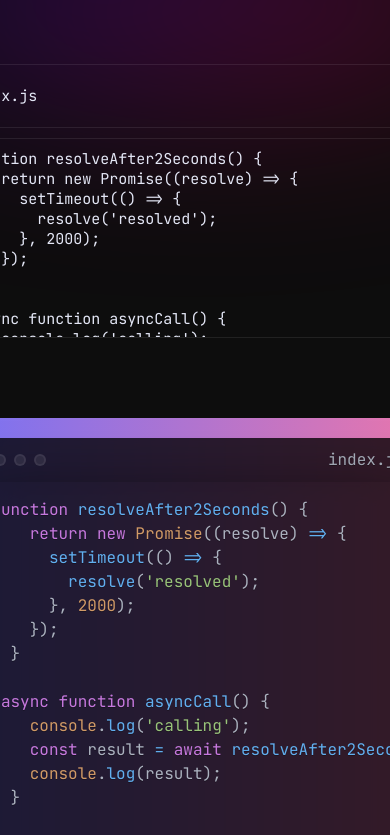
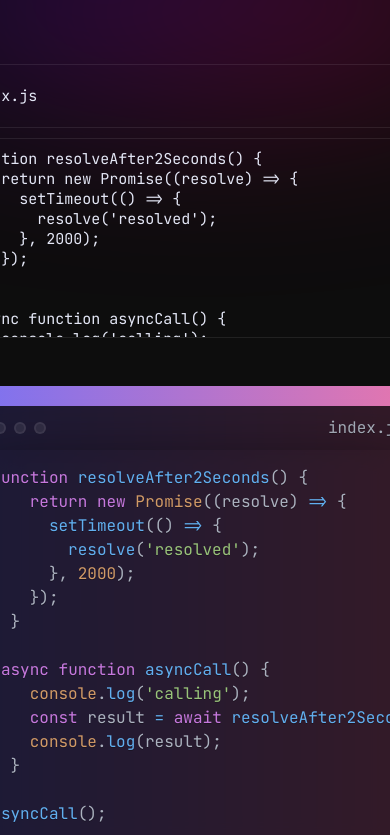
Before and after one commit to preetsuthar17/SnippiX, a Next.js app: page / in a window 390 px wide. Shown: the top 835 px of the page. Built offline with nearby package versions, Linux system fonts and the light colour scheme.

Commit message:
Refactor Showcase component to remove redundant code and improve code organization

```diff
--- a/src/styles/globals.scss
+++ b/src/styles/globals.scss
@@ -68,14 +68,3 @@ button {
 textarea {
   font-family: inherit;
 }
-
-.showcase-code-input-section {
-  display: flex;
-  flex-direction: row-reverse;
-  gap: 2rem;
-  align-items: flex-start;
-  @media screen and (max-width: 1214px) {
-    gap: 0;
-    flex-wrap: wrap;
-  }
-}
```
